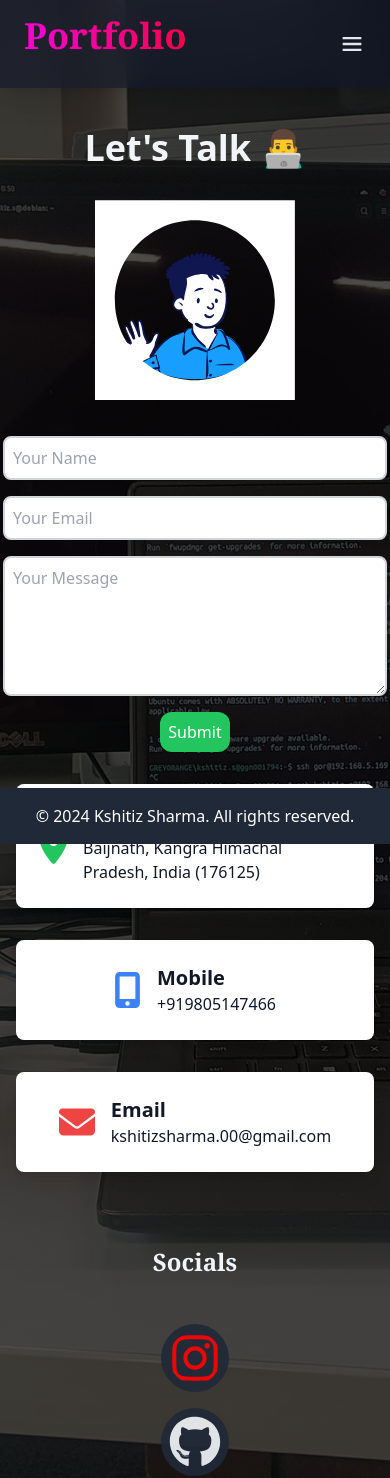
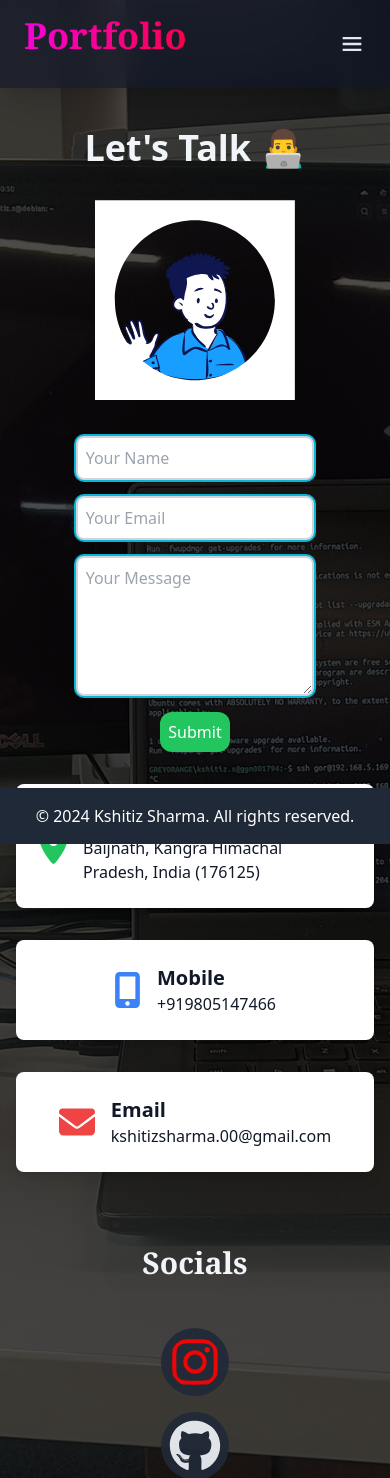
Before and after one commit to KshitizSharma11/portfolio_v3, a Next.js app: page /Contact in a window 390 px wide. Shown: the top 1478 px of the page. Built offline with nearby package versions, Linux system fonts and the light colour scheme.

Commit message:
tempered with UI and optimized visuals for mobile devices

```diff
--- a/app/Contact/page.js
+++ b/app/Contact/page.js
@@ -118,7 +118,7 @@ const Contact = () => {
               placeholder="Your Name"
               value={formData.name}
               onChange={handleChange}
-              className="border-2 bg-white rounded-lg border-gray-300 focus:border-green-500 focus:ring-1 focus:ring-green-500 focus:outline-none p-2 w-96"
+              className="border-2 bg-white rounded-lg border-gray-300 focus:border-green-500  ring-2 ring-cyan-500 focus:ring-green-500 focus:outline-none w-2/3 p-2  md:w-1/3"
             />
             <input
               type="email"
@@ -127,7 +127,7 @@ const Contact = () => {
               placeholder="Your Email"
               value={formData.email}
               onChange={handleChange}
-              className="border-2 bg-white rounded-lg border-gray-300 focus:border-green-500 focus:ring-1 focus:ring-green-500 focus:outline-none p-2 w-96"
+              className="border-2 bg-white rounded-lg border-gray-300 focus:border-green-500 ring-2  ring-cyan-500 focus:ring-green-500 focus:outline-none w-2/3 p-2 md:w-1/3 "
             />
             <textarea
               name="message"
@@ -136,7 +136,7 @@ const Contact = () => {
               rows="5"
               value={formData.message}
               onChange={handleChange}
-              className="border-2 bg-white rounded-lg border-gray-300 focus:border-green-500 focus:ring-1 focus:ring-green-500 focus:outline-none p-2 w-96"
+              className="border-2 bg-white rounded-lg border-gray-300 focus:border-green-500 ring-2  ring-cyan-500 focus:ring-green-500 focus:outline-none p-2 w-2/3 md:w-1/3"
             />
             <button
               type="submit"
@@ -148,7 +148,7 @@ const Contact = () => {
           {successMessage && <SuccessOverlay />}
         </div>
         <div className="grid grid-cols-1 md:grid-cols-3  text-gray-900 gap-8 mb-8">
-          <div className="flex flex-row justify-center items-center space-x-4 bg-white shadow-lg rounded-lg p-6">
+          <div className="flex flex-row justify-center w-6/7 items-center space-x-4 bg-white shadow-lg rounded-lg p-6">
             <FontAwesomeIcon
               icon={faMapMarkerAlt}
               className="text-green-500 text-4xl"
@@ -158,7 +158,7 @@ const Contact = () => {
               <p>Baijnath, Kangra Himachal Pradesh, India (176125)</p>
             </div>
           </div>
-          <div className="flex flex-row justify-center items-center space-x-4 bg-white shadow-lg rounded-lg p-6">
+          <div className="flex flex-row justify-center w-6/7 items-center space-x-4 bg-white shadow-lg rounded-lg p-6">
             <FontAwesomeIcon
               icon={faMobileAlt}
               className="text-blue-500 text-4xl"
@@ -168,7 +168,7 @@ const Contact = () => {
               <p>+919805147466</p>
             </div>
           </div>
-          <div className="flex flex-row justify-center items-center space-x-4 bg-white shadow-lg rounded-lg p-6">
+          <div className="flex flex-row justify-center w-6/7 items-center space-x-4 bg-white shadow-lg rounded-lg p-6">
             <FontAwesomeIcon
               icon={faEnvelope}
               className="text-red-500 text-4xl"
@@ -179,7 +179,7 @@ const Contact = () => {
             </div>
           </div>
         </div>
-        <h1 className="text-center mt-20 text-2xl animate-bounce z-10 font-semibold font-serif">
+        <h1 className="text-center mt-20 text-3xl animate-bounce z-10 font-semibold font-serif">
           Socials
         </h1>
         <div className="flex md:flex-row  space-y-4 md:space-y-1  justify-center items-center flex-col space-x-0 md:space-x-8 mt-10 mb-10">
--- a/components/Hero.js
+++ b/components/Hero.js
@@ -95,9 +95,9 @@ const Hero = () => {
         <div className="flex flex-col md:flex-row items-center z-10 mt-10 justify-around">
           <motion.img
             src="https://images.news18.com/ibnlive/uploads/2022/01/untitled-design-1-1-16437108264x3.jpg?impolicy=website&width=640&height=480"
-            className="w-80 h-80 rounded-full border-2 animate-bounce border-green-400 hover:border-cyan-400 p-1  "
+            className="w-80 h-80  rounded-full border-2 md:animate-bounce border-green-400 hover:border-cyan-400 p-1  "
           />
-          <div className="flex-col flex justify-center items-start mt-5 md:mt-0 w-26 space-y-2 p-6 border-2 bg-black bg-opacity-6 border-green-400">
+          <div className="flex-col w-4/5  flex justify-center items-start md:w-1/3 mt-5 md:mt-0  space-y-2 p-6 border-2 bg-black bg-opacity-6 border-green-400">
             <h1 className="text-2xl text-slate-200 text-center">
               B.E CSE (Computer Science And Engineering)
             </h1>
@@ -109,7 +109,7 @@ const Hero = () => {
           </div>
         </div>
         <div className="flex flex-col-reverse z-10 md:flex-row items-center justify-around mt-5  ">
-          <div className="flex-col flex justify-center items-start mt-5 md:mt-0 p-6 border-2 w-26 bg-black bg-opacity-6 border-green-400 space-y-2">
+          <div className="flex-col flex justify-center items-start mt-5 md:mt-0 p-6 border-2 w-4/5  md:w-1/3 bg-black bg-opacity-6 border-green-400 space-y-2">
             <h1 className="text-2xl text-slate-200 text-center">12th (ISC)</h1>
             <h1 className="text-xl text-slate-200 text-center ">2018 - 2020</h1>
             <h1 className="text-2xl text-slate-200 text-center ">
@@ -121,15 +121,15 @@ const Hero = () => {
           </div>
           <img
             src="/mcsp.jpg"
-            className="w-80 h-80 rounded-full border-2 animate-bounce border-green-400 p-1 hover:border-cyan-400"
+            className="w-80 h-80 rounded-full border-2 md:animate-bounce border-green-400 p-1 hover:border-cyan-400"
           />
         </div>
         <div className="flex flex-col mt-5 md:flex-row z-10 items-center justify-around">
           <motion.img
             src="https://yt3.googleusercontent.com/ytc/AIdro_mjmeONu-cAJhJTGBohRgvM1oAAUnjppD6Wr9BREc03MQ=s900-c-k-c0x00ffffff-no-rj"
-            className="w-80 h-80 rounded-full border-2 animate-bounce  border-green-400 p-1 hover:border-cyan-400 "
+            className="w-80 h-80 rounded-full border-2 md:animate-bounce  border-green-400 p-1 hover:border-cyan-400 "
           />
-          <div className="flex-col flex justify-center items-start mt-5 md:mt-0 p-6 space-y-2 border-2 w-26 bg-black bg-opacity-6 border-green-400">
+          <div className="flex-col flex justify-center items-start mt-5 md:mt-0 p-6 w-4/5 md:w-1/3 space-y-2 border-2  bg-black bg-opacity-6 border-green-400">
             <h1 className="text-2xl text-slate-200 text-center">
               10th Matricuation (ICSE)
             </h1>
```
